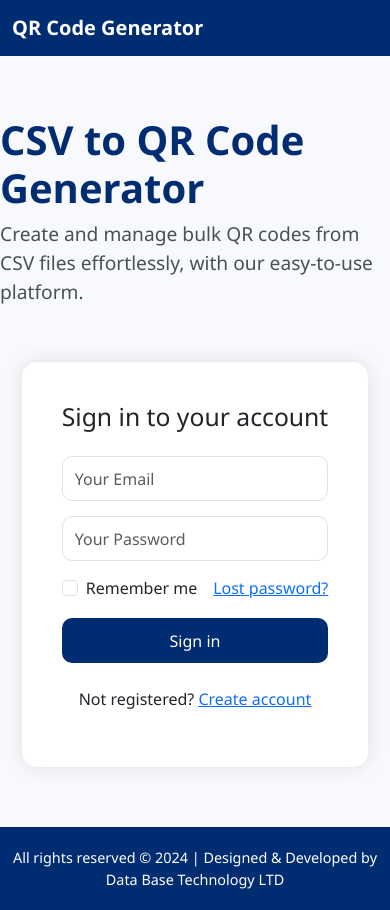
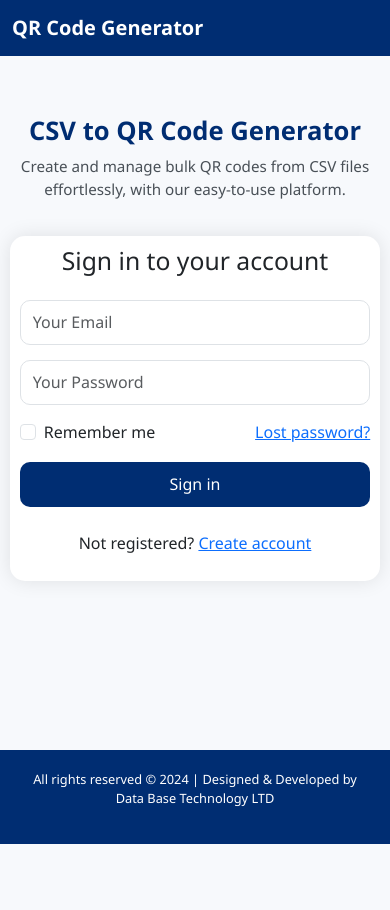
Before and after one commit to Software-DataPulse/CSV_to_QR, a Django app: page /accounts/ in a window 390 px wide. After the commit the page ends 844 px from the top, so only its background shows below. Run offline with Django 5.2, Linux system fonts and the light colour scheme.

Commit message:
Update home.html

```diff
--- a/templates/accounts/home.html
+++ b/templates/accounts/home.html
@@ -12,46 +12,84 @@
     <link href="https://cdnjs.cloudflare.com/ajax/libs/font-awesome/6.0.0-beta3/css/all.min.css" rel="stylesheet">
 
     <style>
+       /* Full height of the page */
+html, body {
+    height: 100%;
+    margin: 0;
+}
+
 body {
     background-color: #f7f9fc;
     font-family: 'Segoe UI', Tahoma, Geneva, Verdana, sans-serif;
 }
+
+.main-content {
+    display: flex;
+    flex-direction: column;
+    min-height: 100vh; /* Ensure full page height */
+}
+
+.main-content-wrapper {
+    flex: 1; /* Ensure the main content takes up available space */
+}
+
+/* Navbar */
 .navbar {
     background-color: #002d72;
 }
+
 .navbar-brand {
     color: white;
     font-weight: bold;
 }
+
 .navbar-brand:hover {
     color: #e0e0e0;
 }
+
+/* Hero Section */
 .hero-section {
     padding: 60px 0;
+    display: flex;
+    flex-direction: column;
+    justify-content: center;
+    align-items: center;
+    text-align: center; /* Center text and content */
+    width: 100%;
 }
+
 .hero-text {
-            margin-bottom: 40px;
+    margin-bottom: 20px;
 }
+
 .hero-text h1 {
-            font-size: 2.5rem;
+    font-size: 2rem;
     font-weight: bold;
     color: #002d72;
 }
+
 .hero-text p {
-            font-size: 1.2rem;
+    font-size: 1.1rem;
     color: #495057;
 }
+
+/* Form Container Styling */
 .form-container {
     background-color: white;
-            padding: 40px;
+    padding: 20px;
     border-radius: 15px;
     box-shadow: 0 0 20px rgba(0, 0, 0, 0.1);
+    width: 90%; /* Adjust form width for smaller screens */
+    max-width: 400px; /* Keep max width for larger screens */
+    margin: 0 auto; /* Center form container */
 }
+
 .form-control {
     height: 45px;
     border-radius: 10px;
     margin-bottom: 15px;
 }
+
 .btn-primary {
     background-color: #002d72;
     border: none;
@@ -59,29 +97,55 @@
     height: 45px;
     width: 100%;
 }
+
 .btn-primary:hover {
     background-color: #001b47;
 }
-        .main-content {
-    min-height: 100%;
-    /* Pushes the footer to the bottom */
-    display: flex;
-    flex-direction: column;
-}
-        .main-content-wrapper {
-    flex: 1;
-}
+
+/* Footer */
 .footer {
     background-color: #002d72;
     color: white;
-            padding: 20px 0;
     text-align: center;
+    padding: 20px;
+    font-size: 0.9rem;
     position: relative;
+    bottom: 0;
+    width: 100%;
+}
+
+/* Media Queries for Mobile Responsiveness */
+@media (max-width: 768px) {
+    .hero-text h1 {
+        font-size: 1.8rem;
+    }
+
+    .hero-text p {
+        font-size: 1rem;
+    }
+
+    .form-container {
+        padding: 15px;
+    }
+}
+
+@media (max-width: 576px) {
+    .hero-text h1 {
+        font-size: 1.6rem; /* Smaller font size for very small screens */
+    }
+
+    .hero-text p {
+        font-size: 0.95rem; /* Adjusted for small screen readability */
+    }
+
+    .form-container {
+        padding: 10px;
+        width: 95%; /* Maximize form width on smaller screens */
     }
 
     .footer p {
-            margin: 0;
-            font-size: 0.9rem;
+        font-size: 0.8rem; /* Adjust footer font size for smaller screens */
+    }
 }
     </style>
 </head>
```
Lines whose indentation alone changed are shown as unchanged.
